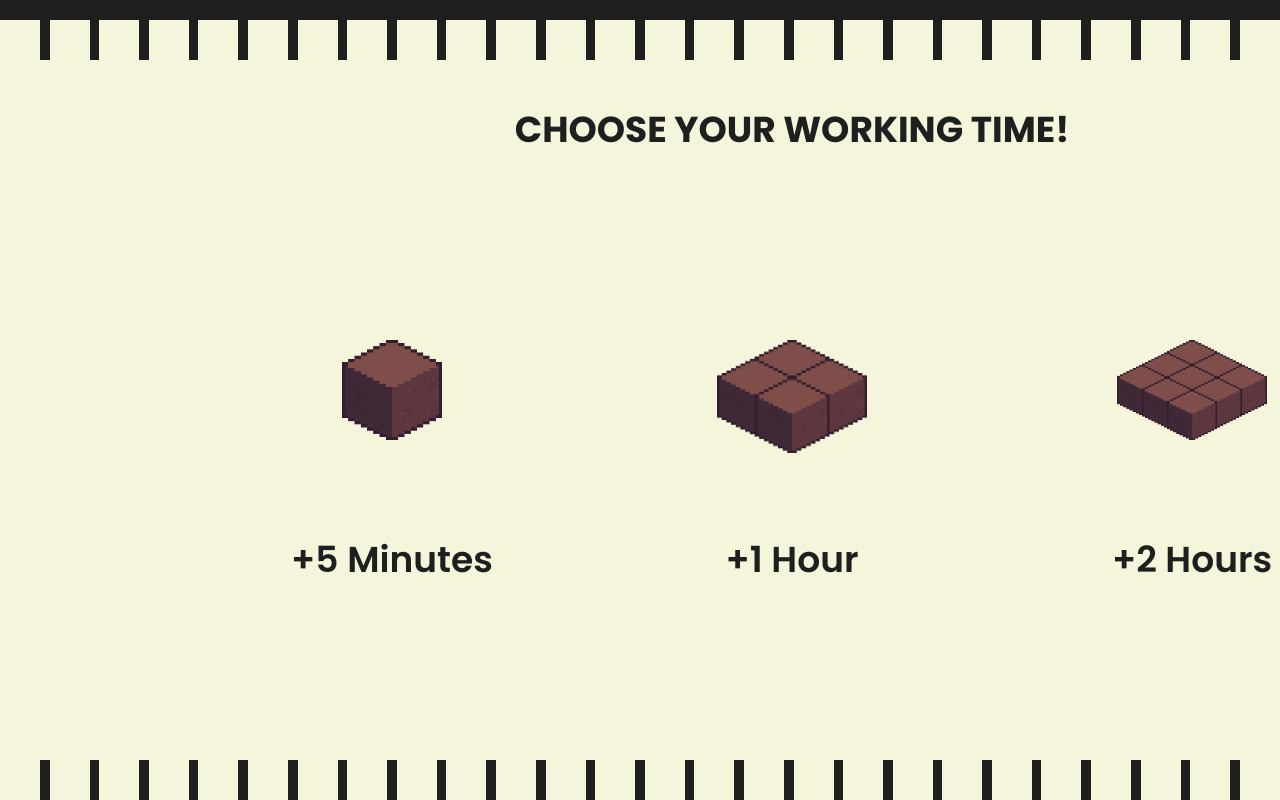
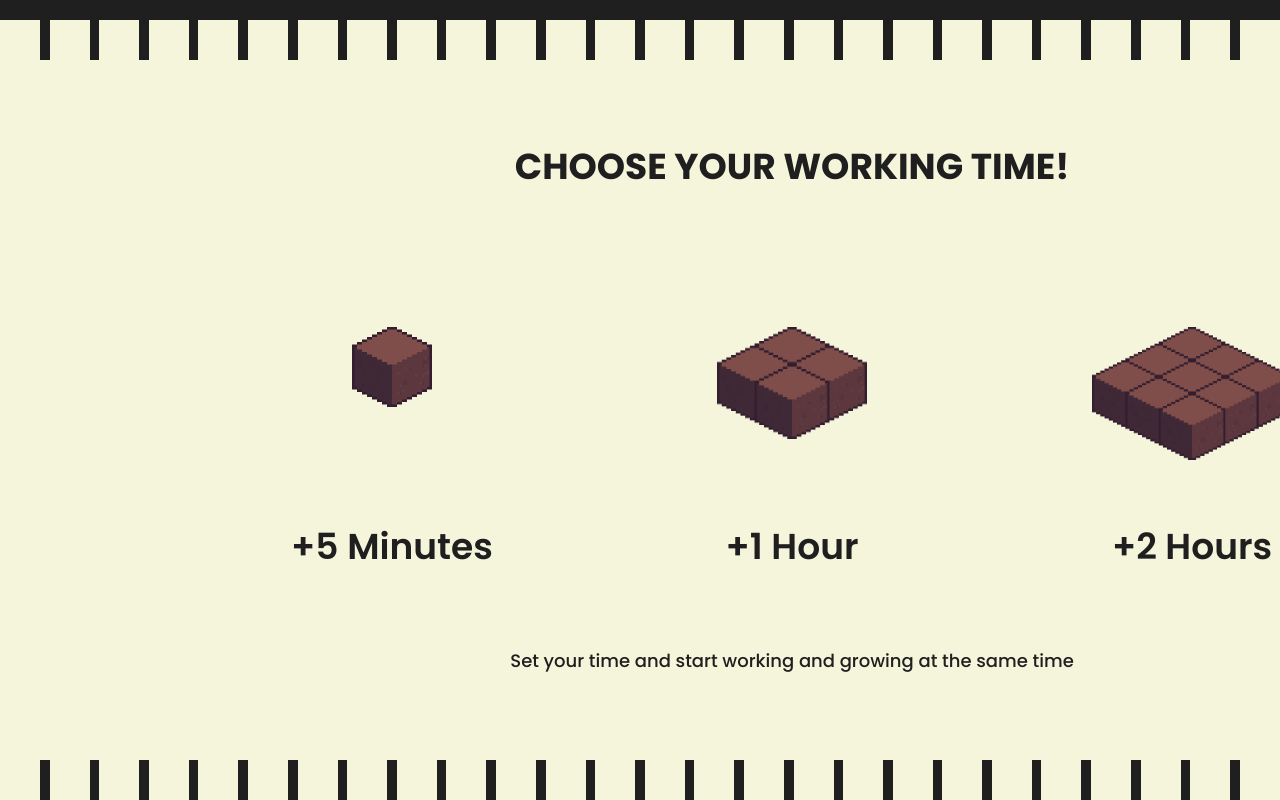
Before and after one commit to mahdi204/PlantsForPlansWebsite, a React (Vite) app: page / in a window 1280 px wide. Shown: the part 844-1644 px from the top of the page. Built offline with nearby package versions, Linux system fonts and the light colour scheme; a web font is replaced by a local one.

Commit message:
adding motion to plans.jsx

```diff
--- a/src/Components/Plans.jsx
+++ b/src/Components/Plans.jsx
@@ -1,4 +1,5 @@
 import React from 'react'
+import { color, motion } from "motion/react"
 
 const Plans = () => {
     return (
@@ -37,39 +38,98 @@ const Plans = () => {
                     className='the-content w-[100%] mx-[15%] my-[40px] flex justify-center flex-col '
                     style={{ fontFamily: "poppins", fontWeight: 600 }}
                 >
-                    <h1 className='text-[#1f1f1f] text-4xl uppercase flex justify-center items-center mb-[60px] ' style={{ fontFamily: 'Poppins, sans-serif', fontWeight: '700' }}>Choose Your Working Time!</h1>
+                    <motion.h1
+                        initial={{ opacity: 0, scale: 0.2 }}
+                        whileInView={{ opacity: 1, scale: 1 }}
+                        viewport={{ once: true }}
+                        transition={{ duration: 0.4 }}
+                        className='text-[#1f1f1f] text-4xl uppercase flex justify-center items-center mb-[60px]'
+                        style={{ fontFamily: 'Poppins, sans-serif', fontWeight: '700' }}
+                    >
+                        Choose Your Working Time!
+                    </motion.h1
+                    >
                     <div className='flex justify-around items-center '>
-                        <div className='flex flex-col items-center justify-center h-[500px] w-[400px]  '>
-                            <div className='flex flex-col items-center justify-centerw-[100%] h-[200px]'>
+                        <div className='flex flex-col items-center justify-center h-[400px] w-[400px]  '>
+                            <motion.div
+                                initial={{ scale: 0 }}
+                                whileInView={{ scale: 1 }}
+                                viewport={{ once: true }}
+                                transition={{ duration: 0.4, delay: 0.2 }}
+                                className='flex flex-col items-center justify-centerw-[100%] h-[200px]'
+                            >
                                 <img
-                                    className='max-w-[100px] h-auto object-contain'
+                                    className='max-w-[80px] h-auto object-contain'
                                     src="/images/iso-block.png"
                                     alt="alt image"
                                 />
-                            </div>
-                            <p className='text-4xl text-[#1f1f1f]'>+5 Minutes</p>
+                            </motion.div>
+                            <motion.p
+                                initial={{ opacity: 0, y: -50 }}
+                                whileInView={{ opacity: 1, y: 0 }}
+                                transition={{ duration: 0.4, delay: 0.4 }}
+                                viewport={{ once: true }}
+                                className='text-4xl text-[#1f1f1f]'
+                            >+5 Minutes
+                            </motion.p>
                         </div>
-                        <div className='flex flex-col items-center justify-center h-[500px] w-[400px] '>
-                            <div className='flex flex-col items-center justify-centerw-[100%] h-[200px]'>
+                        <div className='flex flex-col items-center justify-center h-[400px] w-[400px] '>
+                            <motion.div
+                                initial={{ scale: 0 }}
+                                whileInView={{ scale: 1 }}
+                                viewport={{ once: true }}
+                                transition={{ duration: 0.4, delay: 0.4 }}
+                                className='flex flex-col items-center justify-centerw-[100%] h-[200px]'
+                            >
                                 <img
                                     className='max-w-[150px] h-auto object-contain'
                                     src="/images/iso-blocks-4.png"
                                     alt="alt image"
                                 />
-                            </div>
-                            <p className='text-4xl text-[#1f1f1f]'>+1 Hour</p>
+                            </motion.div>
+                            <motion.p
+                                initial={{ opacity: 0, y: -50 }}
+                                whileInView={{ opacity: 1, y: 0 }}
+                                transition={{ duration: 0.5, delay: 0.6 }}
+                                viewport={{ once: true }}
+                                className='text-4xl text-[#1f1f1f]'
+                            >+1 Hour
+                            </motion.p>
                         </div>
-                        <div className='flex flex-col items-center justify-center h-[500px] w-[400px] '>
-                            <div className='flex flex-col items-center justify-centerw-[100%] h-[200px]'>
+                        <div className='flex flex-col items-center justify-center h-[400px] w-[400px] '>
+                            <motion.div
+                                initial={{ scale: 0 }}
+                                whileInView={{ scale: 1 }}
+                                viewport={{ once: true }}
+                                transition={{ duration: 0.4, delay: 0.6 }}
+                                className='flex flex-col items-center justify-centerw-[100%] h-[200px]'
+                            >
                                 <img
-                                    className='max-w-[150px] h-auto object-contain'
+                                    className='max-w-[200px] h-auto object-contain'
                                     src="/images/iso-blocks-9.png"
                                     alt="alt image"
                                 />
-                            </div>
-                            <p className='text-4xl text-[#1f1f1f]'>+2 Hours</p>
+                            </motion.div>
+                            <motion.p
+                                initial={{ opacity: 0, y: -50 }}
+                                whileInView={{ opacity: 1, y: 0 }}
+                                transition={{ duration: 0.5, delay: 0.8 }}
+                                viewport={{ once: true }}
+                                className='text-4xl text-[#1f1f1f]'
+                            >+2 Hours
+                            </motion.p>
                         </div>
                     </div>
+                    <motion.p
+                        style={{ color: "#1f1f1f", fontSize: "18px", fontWeight: 500 }}
+                        initial={{ opacity: 0, y: -50 }}
+                        whileInView={{ opacity: 1, y: 0 }}
+                        transition={{ duration: 0.5, delay: 0.8 }}
+                        viewport={{ once: true }}
+                        className='flex items-center justify-center'
+                    >
+                        Set your time and start working and growing at the same time
+                    </motion.p>
                 </div>
             </div>
             <div className='wrapper flex w-[100%] justify-between items-center'>
```
